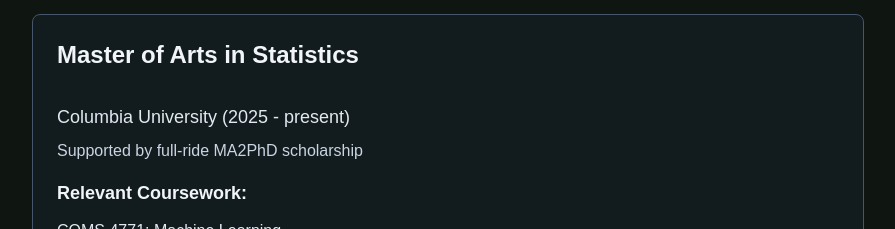
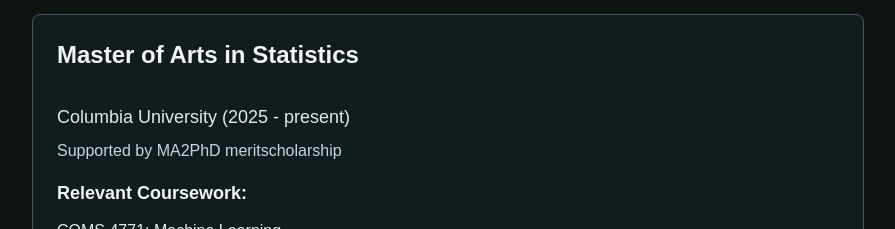
Before and after one commit to mv2731/mv2731.github.io, a Next.js app: page / in a window 1280 px wide. Shown: the part 1620-1849 px from the top of the page, without its empty margins (192-1087 px from the left). Built offline with nearby package versions, Linux system fonts and the light colour scheme.

Commit message:
Add word merit

```diff
--- a/app/page.tsx
+++ b/app/page.tsx
@@ -123,7 +123,7 @@
               <div className="bg-slate-800/30 p-6 rounded-lg border border-slate-600">
                 <h3 className="text-2xl font-bold text-slate-100 mb-8 text-slate-100 mb-3">Master of Arts in Statistics</h3>
                 <div className="text-lg text-slate-200 mb-2">Columbia University (2025 - present)</div>
-                <div className="text-slate-300 mb-4">Supported by full-ride MA2PhD scholarship</div>
+                <div className="text-slate-300 mb-4">Supported by MA2PhD meritscholarship</div>
                 <div className="mt-4">
                   <h4 className="text-lg font-semibold text-slate-100 mb-3">Relevant Coursework:</h4>
                   <ul className="grid grid-cols-1 gap-2 text-slate-200">
@@ -835,7 +835,7 @@
                   </li>
                   <li className="flex items-start">
                     <span className="text-slate-400 mr-3 mt-2">🏫</span>
-                    <span>Columbia GSAS MA2PhD Full-Ride Scholarship (2025)</span>
+                    <span>Columbia GSAS MA2PhD Merit Scholarship (2025)</span>
                   </li>
                   <li className="flex items-start">
                     <span className="text-slate-400 mr-3 mt-2">💰</span>
```
